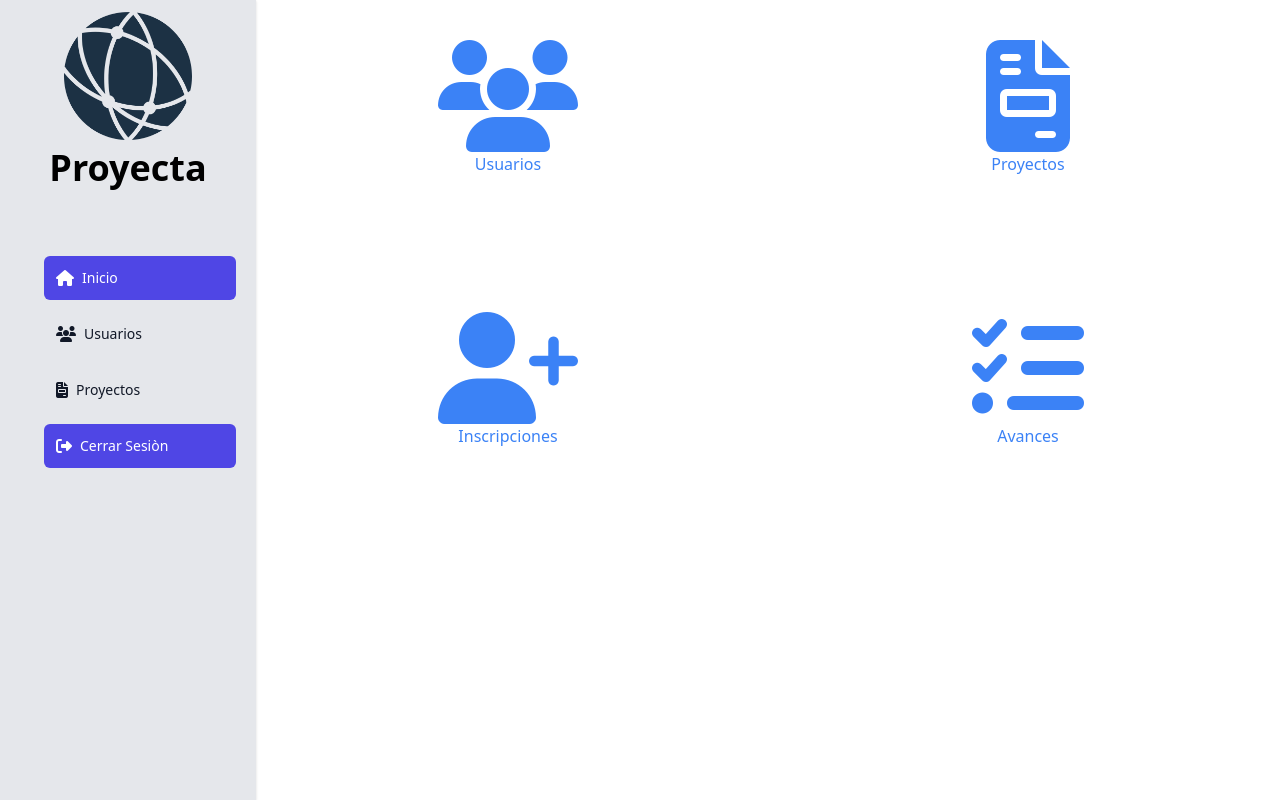
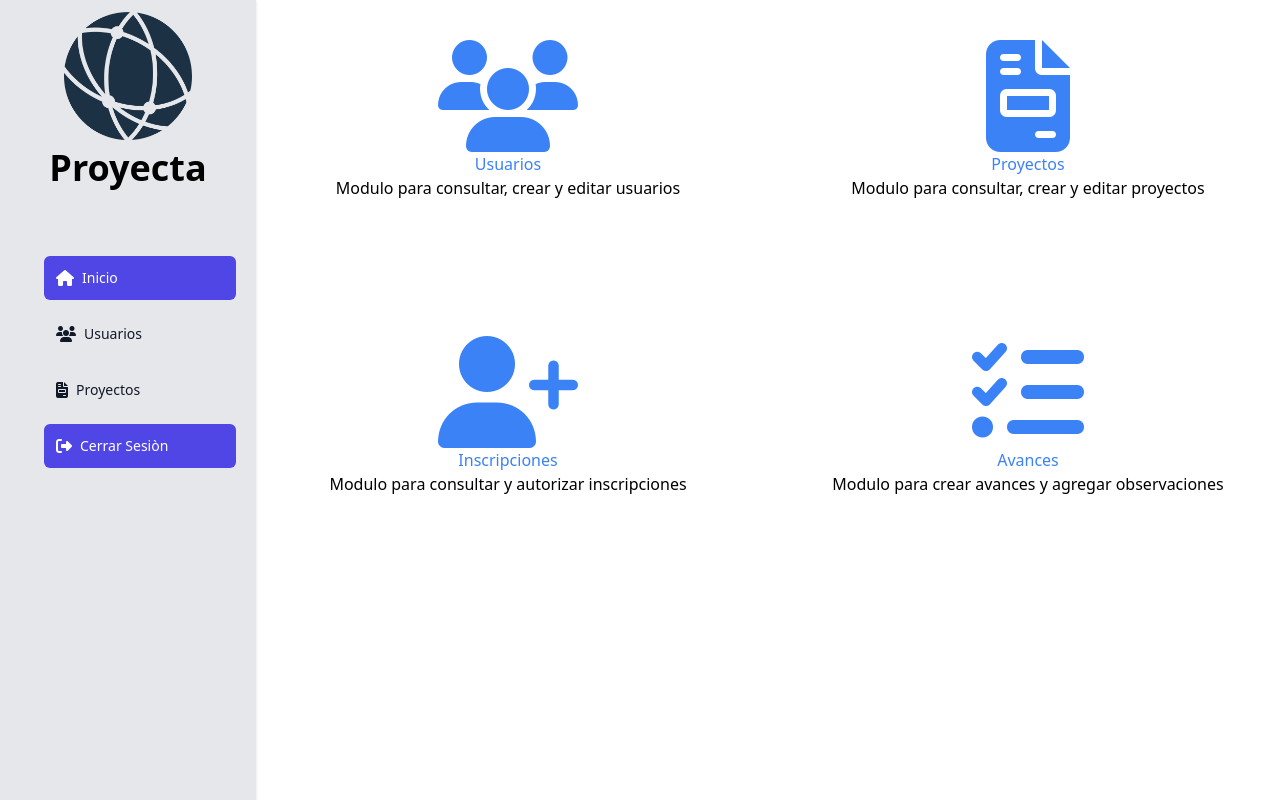
Before and after one commit to ProyectaTeamMinTic/proyectaMinTic, a React (Create React App) app: page / in a window 1280 px wide. Built offline with nearby package versions, Linux system fonts and the light colour scheme.

Commit message:
Modificación del archivo index.jsx global. Se agregaron parrafos con descripciones de cada botón

```diff
--- a/src/pages/Index.jsx
+++ b/src/pages/Index.jsx
@@ -6,40 +6,54 @@ const Index = () => {
     <div>
       <div className="grid gap-4 grid-cols-2 justify-items-stretch">
         <div className="pb-20 pt-10">
-          <Link>
+          <Link style={{ textDecoration: "none" }}>
             <center>
-              <i className="fas fa-users fa-7x text-blue-500 hover:text-purple-500 text-decoration:none" />
-              <h1 className="text-blue-500 hover:text-purple-500 text-decoration:none">
+              <i className="fas fa-users fa-7x text-blue-500 hover:text-purple-500 no-underline" />
+              <h1 className="text-blue-500 hover:text-purple-500 no-underline">
                 Usuarios
               </h1>
             </center>
           </Link>
+          <p className="text-center">
+            Modulo para consultar, crear y editar usuarios
+          </p>
         </div>
         <div className="pb-20 pt-10">
-          <Link>
+          <Link style={{ textDecoration: "none" }}>
             <center>
               <i className="fas fa-file-invoice fa-7x text-blue-500 hover:text-purple-500" />
               <h1 className="text-blue-500 hover:text-purple-500">Proyectos</h1>
             </center>
           </Link>
+          <p className="text-center">
+            Modulo para consultar, crear y editar proyectos
+          </p>
         </div>
-        <div className="pb-20 pt-10">
-          <Link>
+        <div className="pb-22 pt-10">
+          <Link style={{ textDecoration: "none" }}>
             <center>
               <i className="fas fa-user-plus fa-7x text-blue-500 hover:text-purple-500" />
-              <h1 className="text-blue-500 hover:text-purple-500">
+              <h1 className="text-center text-blue-500 hover:text-purple-500">
                 Inscripciones
               </h1>
             </center>
           </Link>
+          <p className="text-center">
+            Modulo para consultar y autorizar inscripciones
+          </p>
         </div>
         <div className="pb-20 pt-10">
-          <Link>
+          <Link style={{ textDecoration: "none" }}>
             <center>
               <i className="fa-tasks fas fa-list-check fa-7x text-blue-500 hover:text-purple-500" />
-              <h1 className="text-blue-500 hover:text-purple-500">Avances</h1>
+              <h1 className="text-center text-blue-500 hover:text-purple-500">
+                Avances
+              </h1>
             </center>
           </Link>
+          <p className="text-center">
+            Modulo para crear avances y agregar observaciones
+          </p>
         </div>
       </div>
     </div>
```
